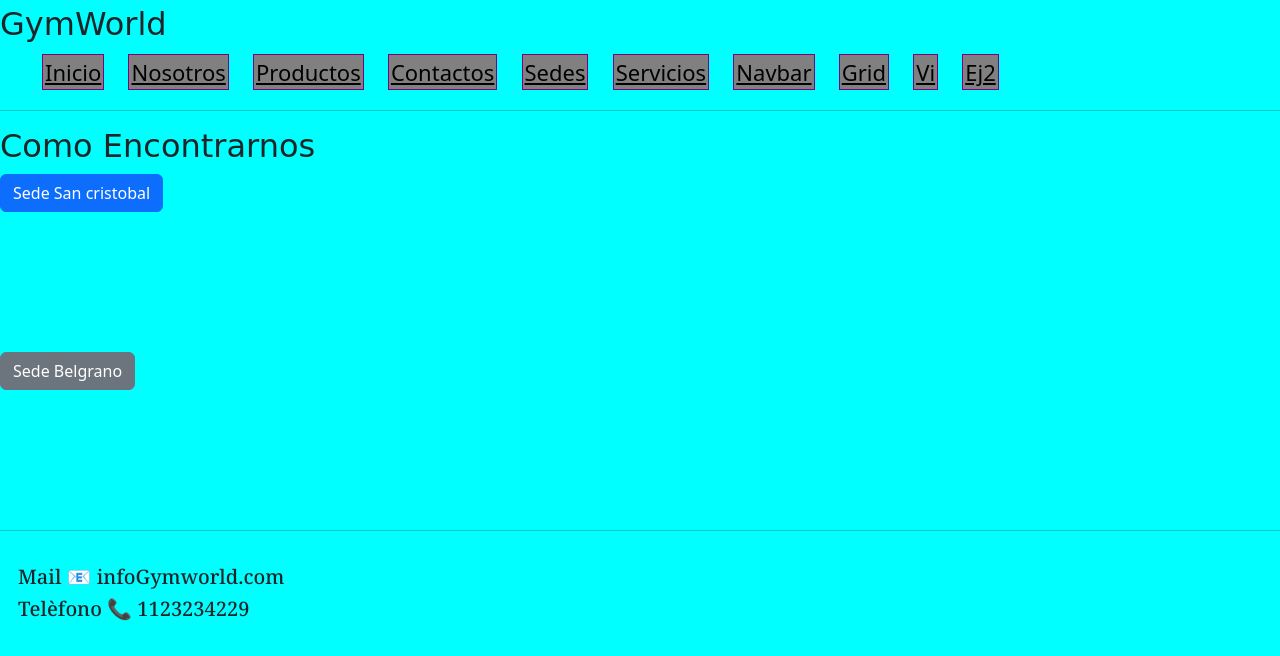
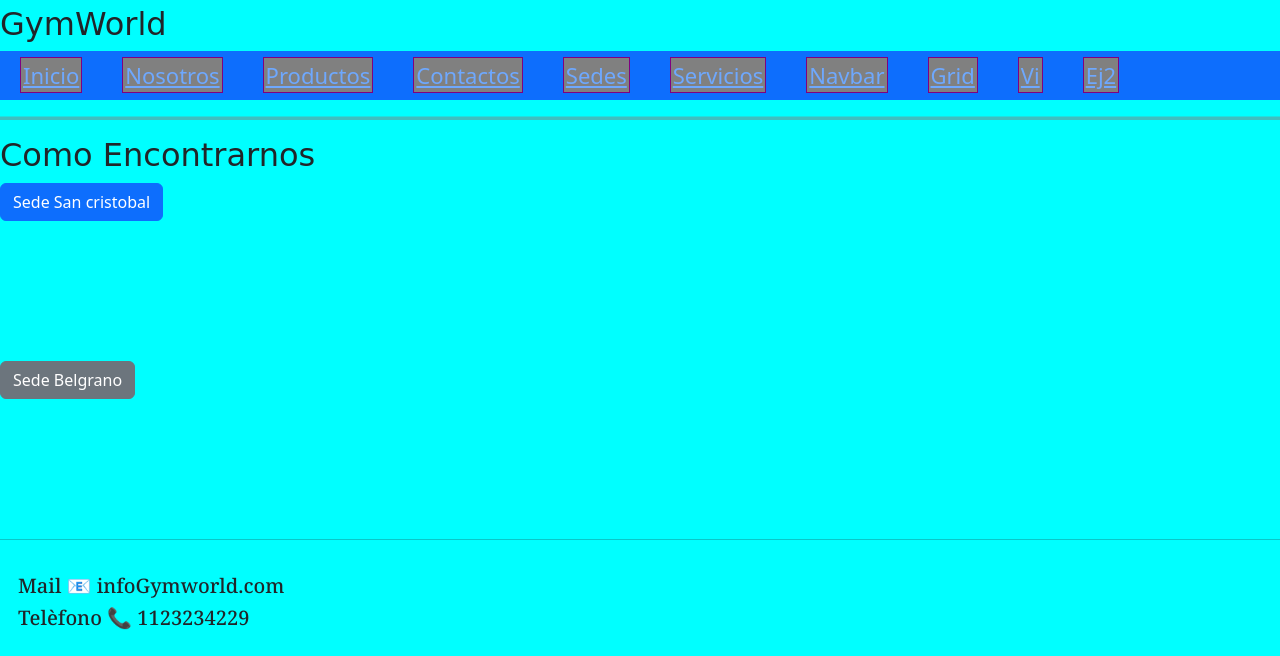
Before and after one commit to Zahir2288/preentrega1-siman, a plain HTML site: page pages/Sedes.html in a window 1280 px wide. Shown: the part 276-932 px from the top of the page. Drawn offline with nearby package versions, Linux system fonts and the light colour scheme; a web font is replaced by a local one.

Commit message:
mod sedes

```diff
--- a/css/style.css
+++ b/css/style.css
@@ -17,6 +17,12 @@ h1,h2,h3 {
   font-family: "Salsa", cursive;;
 }
 body{background-color: aqua;}
+.body {background-color: aqua;}
+.hrs{
+  background-color: red;
+  color: gray;
+  height: 4px;
+}
 nav ul li {
   font-size: 22px;
   margin: 5px;
--- a/pages/Sedes.html
+++ b/pages/Sedes.html
@@ -1,8 +1,8 @@
 <!DOCTYPE html>
 <html lang="en">
 <head>
+    <link rel="stylesheet" href="../css/style.css">
     <link href="https://cdn.jsdelivr.net/npm/bootstrap@5.3.3/dist/css/bootstrap.min.css" rel="stylesheet" integrity="sha384-QWTKZyjpPEjISv5WaRU9OFeRpok6YctnYmDr5pNlyT2bRjXh0JMhjY6hW+ALEwIH" crossorigin="anonymous">
-    <link rel="stylesheet" href="../css/style.css">
     <meta charset="UTF-8">
     <meta name="viewport" content="width=device-width, initial-scale=1.0">
     <title>GymFit💪</title>
@@ -13,28 +13,28 @@
     <link rel="preconnect" href="https://fonts.gstatic.com" crossorigin>
     <link href="https://fonts.googleapis.com/css2?family=Noto+Serif:ital,wght@0,100..900;1,100..900&display=swap" rel="stylesheet">
 </head>
-<body>
+<body class="body">
     <header class="Mayuscula">
         <div class="Logofit">
             <img class="LogofitC" src="../img/logo.png" alt="Logofit">
         </div>
     <h1>GymFit</h1>
     <h2>GymWorld</h2>
-    <nav>
+    <nav class="navbar bg-primary" data-bs-theme="dark">
         <ul>
                 <li><a class="hmenu" href="../index.html">Inicio</a></li>
                 <li><a class="hmenu" href="./nosotros.html">nosotros</a></li>
                 <li><a class="hmenu" href="./Productos.html">Productos</a></li>
                 <li><a class="hmenu" href="./Contactos.html">contactos</a></li>
                 <li><a class="hmenu" href="#">Sedes</a></li>
-            <li><a class="hmenu" href="./Servicios.html">Servicios</a></li>
+                <li><a class="hmenu" href="./Servicios.html">servicios</a></li>
                 <li><a class="hmenu" href="./navbar.html">navbar</a></li>
                 <li><a class="hmenu" href="./grid.html">grid</a></li>
                 <li><a class="hmenu" href="./vi.html">vi</a></li>
                 <li><a class="hmenu" href="./ej2.html">ej2</a></li>
         </ul>
       </nav>
-    <hr>
+    <hr class="hrs">
 </header>
 <main>
   <h2>Como Encontrarnos</h2>
```
Lines whose indentation alone changed are shown as unchanged.
